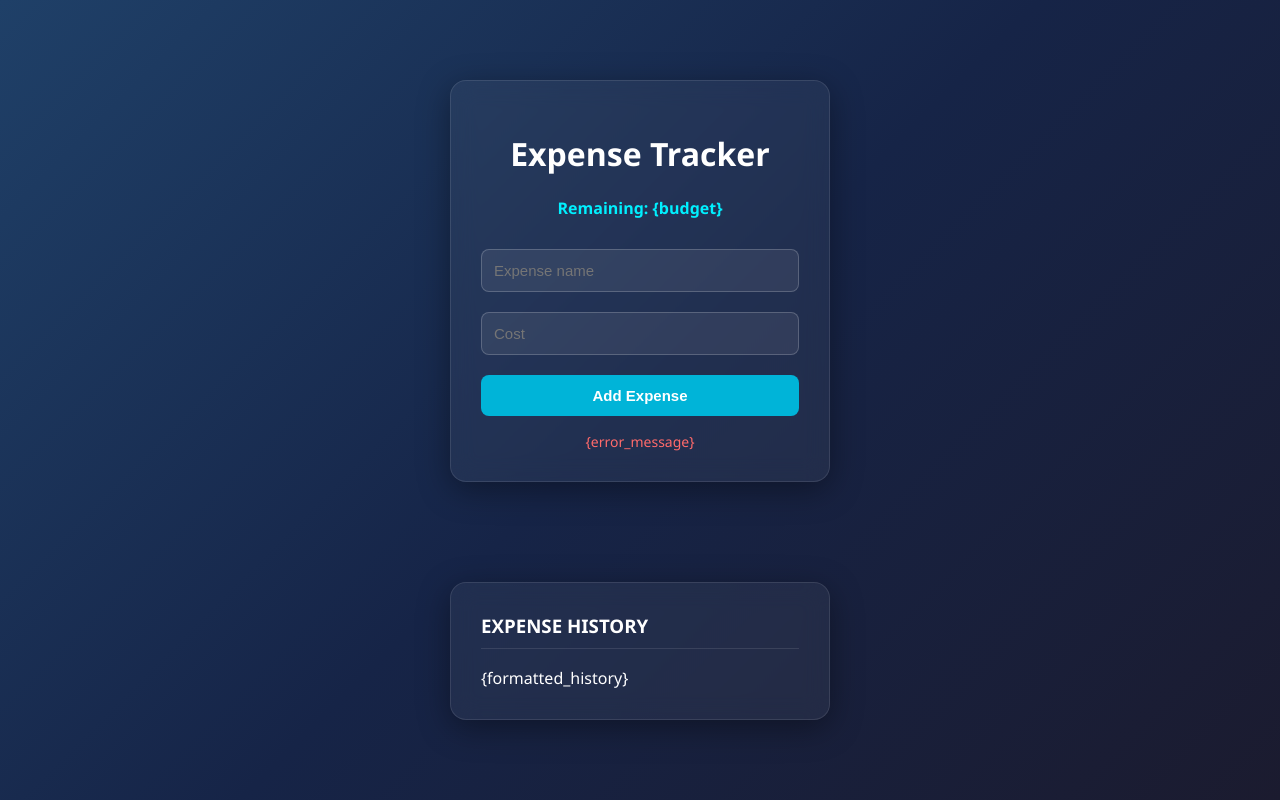
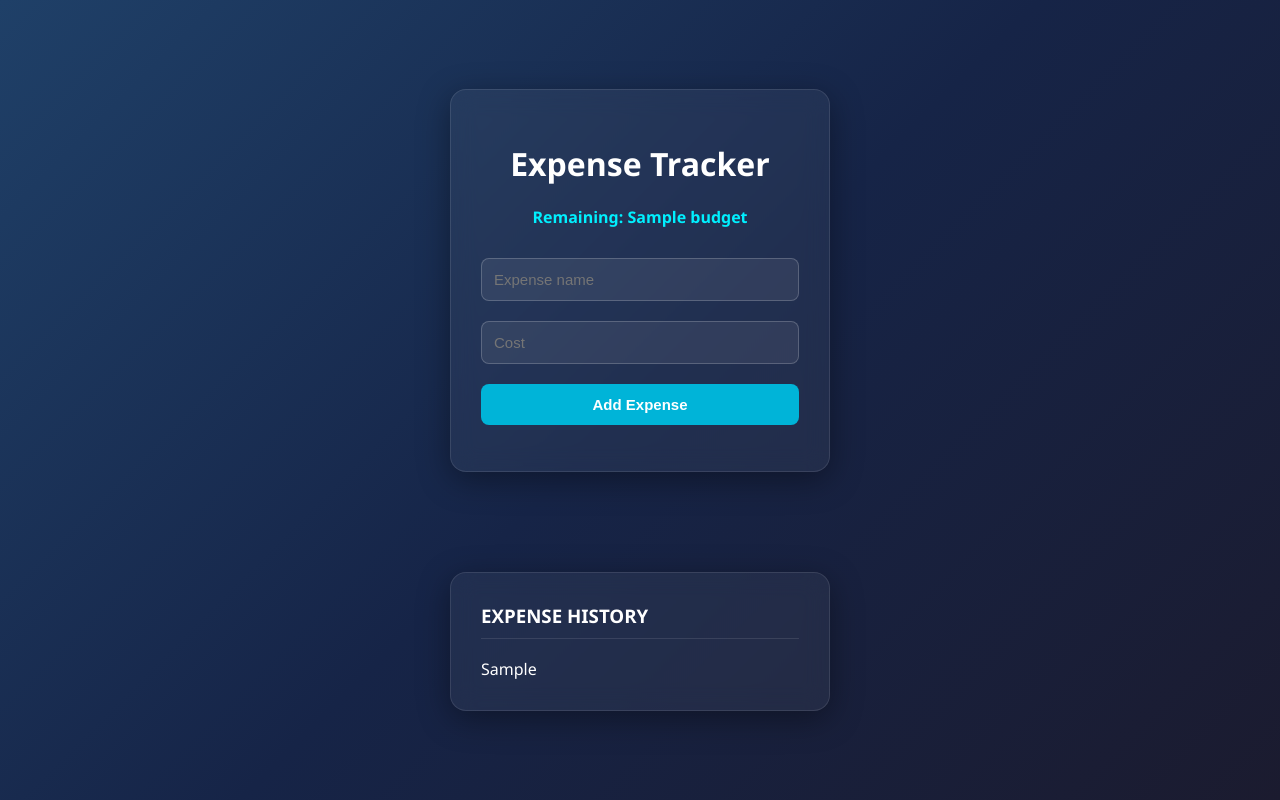
Before and after one commit to DANTE-1903/Budget-Tracker, a Flask app: template templates/dashboard.html in a window 1280 px wide. Run offline with Flask 3, Linux system fonts and the light colour scheme; the template is opened without the code that fills it: most values are stand-ins (such as "Sample title", 1, 10 or a date in 2020).

```diff
--- a/templates/dashboard.html
+++ b/templates/dashboard.html
@@ -69,18 +69,18 @@
             <body>
                 <div class="glass-container">
                     <h1>Expense Tracker</h1>
-                    <div class="remaining">Remaining: {budget}</div>
+                    <div class="remaining">Remaining: {{budget}}</div>
                     <form method="POST">
                         <input type="text" name="item" placeholder="Expense name" required>
                         <input type="number" name="cost" placeholder="Cost" required>
                         <button type="submit">Add Expense</button>
                     </form>
-                    <div class="error">{error_message}</div>
+                    <div class="error">{{error_message}}</div>
                 </div>
 
                 <div class="glass-container">
                     <h3 style="margin-top: 0; border-bottom: 1px solid rgba(255,255,255,0.1); padding-bottom: 10px;">EXPENSE HISTORY</h3>
-                    <div>{formatted_history}</div>
+                    <div>{{formatted_history}}</div>
                 </div>
             </body>
         </html>
```
